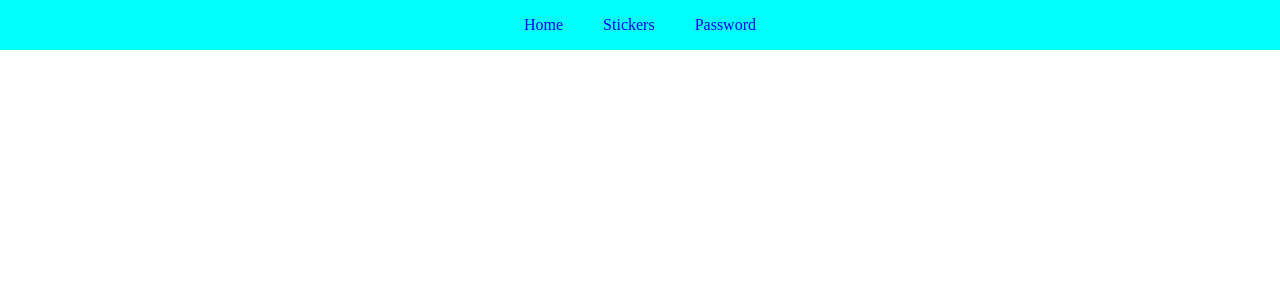
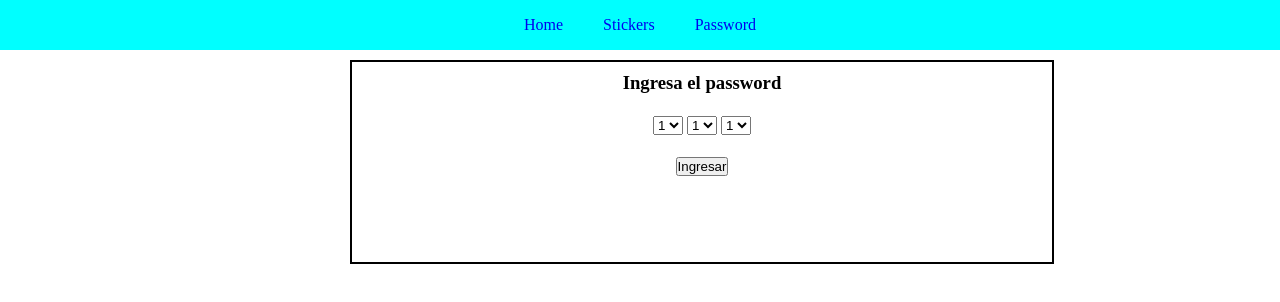
Before and after one commit to PabloJelvez/condiciones, a plain HTML site: page password.html in a window 1280 px wide. Drawn offline with Linux system fonts and the light colour scheme.

Commit message:
Segundo avance

```diff
--- a/assets/css/style.css
+++ b/assets/css/style.css
@@ -73,3 +73,25 @@ header ul li a{
     width: 80px;
     margin: 10px;
  }
+ .container{
+    display: flex;
+    flex-direction: column;
+    align-items: center;
+    margin: 10px;
+    border: solid black 2px;
+    width: 700px;
+    height: 200px;
+    margin: 10px 0 0 350px;
+
+ }
+ .container-flex{
+    display: flex;
+    margin: 10px;
+ }
+ .divSelect{
+    display: flex;
+
+ }
+ .select{
+    margin: 2px;
+ }
--- a/password.html
+++ b/password.html
@@ -9,11 +9,75 @@
 <body>
     <header>
         <ul>
-            <li><a href="/index.html">Home</a></li>
-            <li><a href="/stickers.html">Stickers</a></li>
+            <li><a href="index.html">Home</a></li>
+            <li><a href="stickers.html">Stickers</a></li>
             <li><a href="#">Password</a></li>
         </ul>
 </header>
+<div class="container">
+    <div class="container-flex"><h3>Ingresa el password</h3></div>
+    <div class="container-flex">
+        <div class="divSelect">
+        <div class="select">
+            <select name="" id="select1">
+                <option>1</option>
+                <option>2</option>
+                <option>3</option>
+                <option>4</option>
+                <option>5</option>
+                <option>6</option>
+                <option>7</option>
+                <option>8</option>
+                <option>9</option>
+            </select>
+        </div>
+        <div class="select">
+            <select name="" id="select2">
+                <option>1</option>
+                <option>2</option>
+                <option>3</option>
+                <option>4</option>
+                <option>5</option>
+                <option>6</option>
+                <option>7</option>
+                <option>8</option>
+                <option>9</option>
+            </select>
+        </div>
+        <div class="select">
+            <select name="" id="select3">
+                <option>1</option>
+                <option2</option>
+                <option>3</option>
+                <option>4</option>
+                <option>5</option>
+                <option>6</option>
+                <option>7</option>
+                <option>8</option>
+                <option>9</option>
+            </select>
+        </div>
+    </div>
+    </div>
+    <div class="container-flex">
+        <button onclick="
+            s1 = document.querySelector('#select1').value
+            s2 = document.querySelector('#select2').value
+            s3 = document.querySelector('#select3').value
+            pass = s1 + s2 + s3
+            const password = document.querySelector('#password')
+            if (pass == '911') {
+                password.innerHTML = 'Password 1 correcto'
+            } else if (pass == '714'){
+                password.innerHTML = 'Password 2 correcto'
+            }else{
+                password.innerHTML = 'Password incorrecto'
+            }
+
+            ">Ingresar</button>
+        <p id="password"></p>
+    </div>
+</div>
 
 </body>
 </html>
```
Also changed, not shown: index.html (+2 -2 lines), stickers.html (+2 -2 lines), assets/img/las-compras-en-linea.png (deleted).
